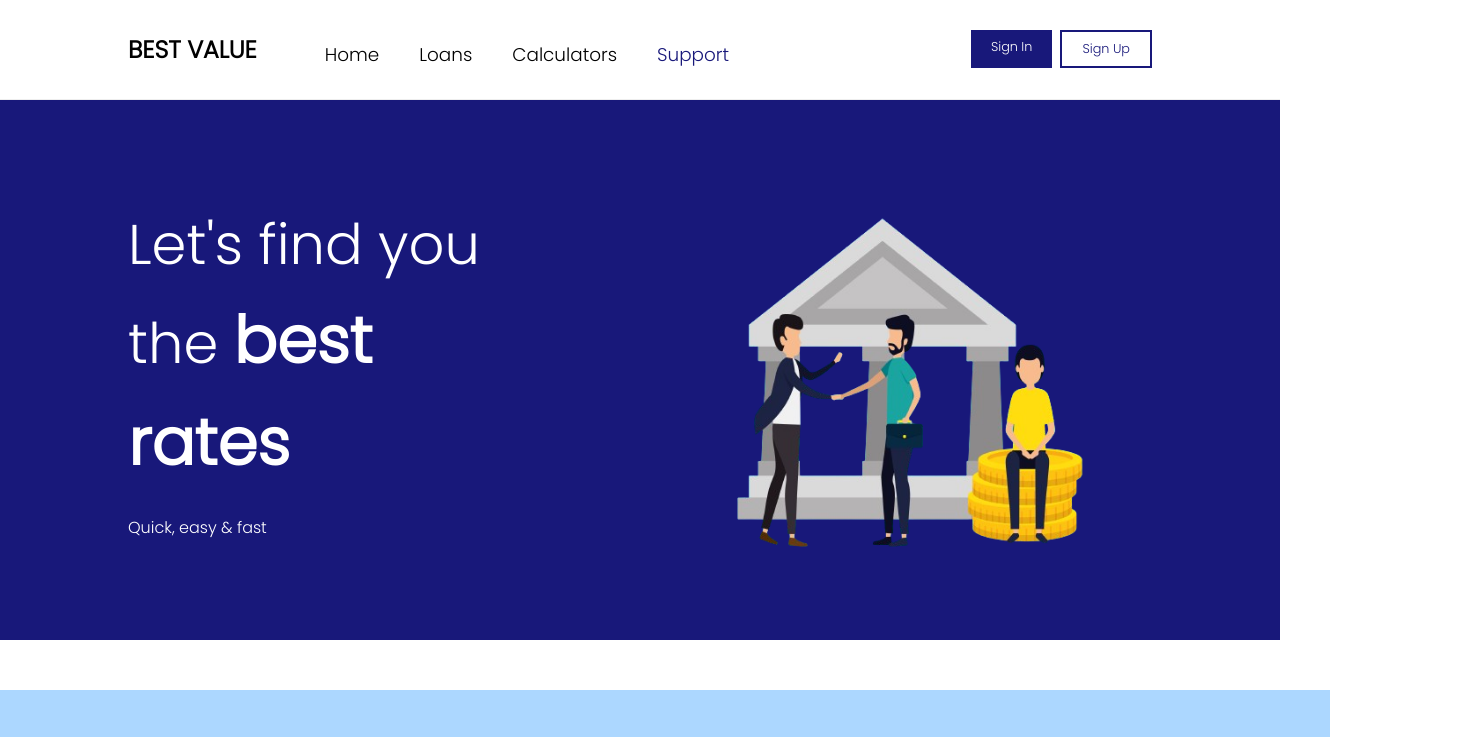
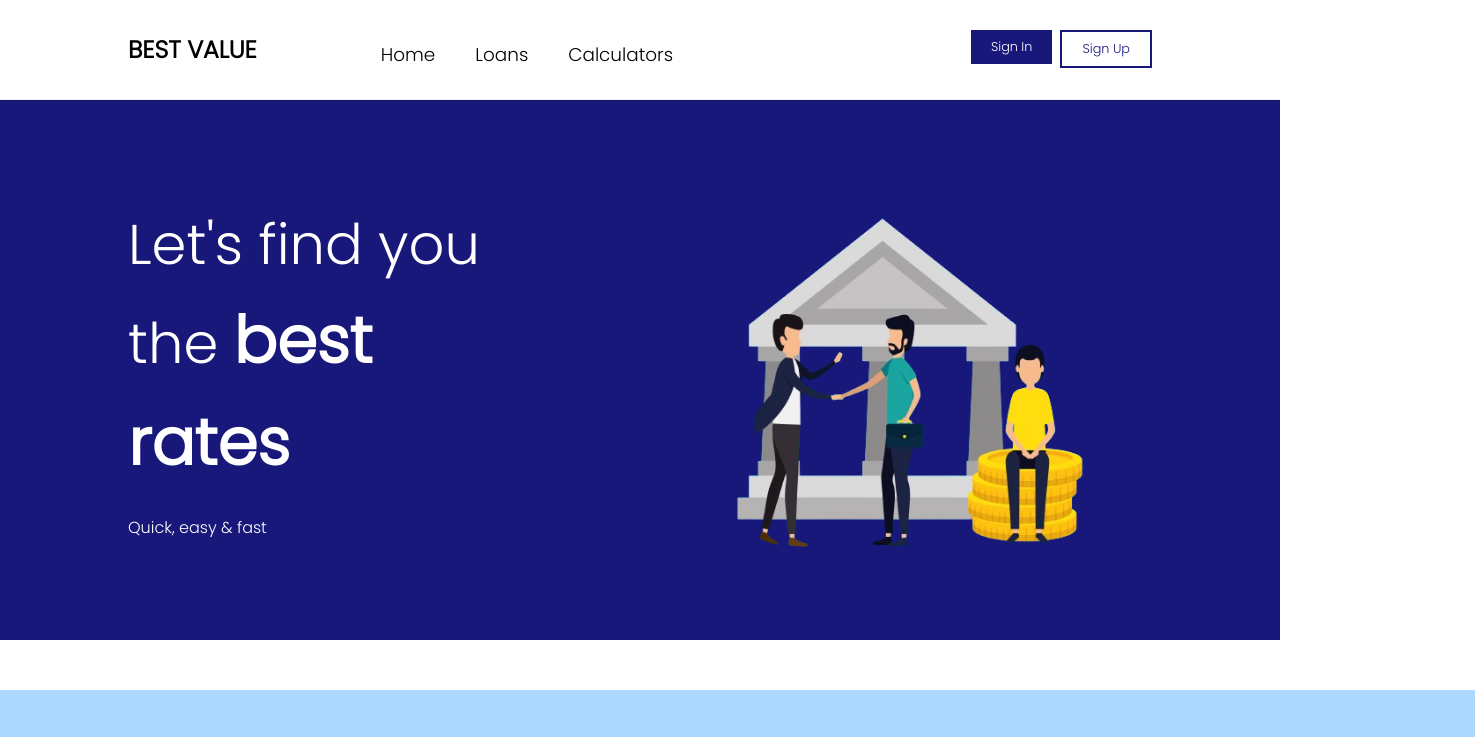
Before and after one commit to peleisaac/best-value, a plain HTML site: page index.html in a window 1280 px wide. Shown: the top 737 px of the page, 1475 px wide, since content can reach past the window. Drawn offline with Linux system fonts and the light colour scheme.

Commit message:
Add files via upload

```diff
--- a/index.html
+++ b/index.html
@@ -23,23 +23,32 @@
     <!-- Top Navigation Bar -->
     <nav class="nav">
       <div class="nav-sub">
-        <div id="nav-item-container-one"><a href="index.html">BEST VALUE</a></div>
+        <div id="nav-item-container-one">
+          <a href="index.html">BEST VALUE</a>
+        </div>
         <div id="nav-item-container-two">
           <ul class="nav-list nav-list-menu">
+            <li class="nav-list-item"><a href="index.html">Home</a></li>
 
-              <li class="nav-list-item"><a href="index.html">Home</a></li>
+            <li class="nav-list-item">
+              <a href="selectedservice.html#personal-loans-section">Loans</a>
+            </li>
 
-              <li class="nav-list-item"><a href="selectedservice.html">Loans</a></li>
-
-              <li class="nav-list-item"> <a href="selectedservice.html">Calculators</a></li>
-
-              <li class="nav-list-item">Support</li>
+            <li class="nav-list-item">
+              <a href="selectedservice.html#personal-loans-section"
+                >Calculators</a
+              >
+            </li>
           </ul>
         </div>
         <div id="nav-item-container-three">
           <ul class="nav-list">
-            <li class="nav-list-item" id="sign-in">Sign In</li>
-            <li class="nav-list-item" id="sign-up">Sign Up</li>
+            <a href="signIn.html">
+              <li class="nav-list-item" id="sign-in">Sign In</li>
+            </a>
+            <a href="signUp.html">
+              <li class="nav-list-item" id="sign-up">Sign Up</li>
+            </a>
           </ul>
         </div>
       </div>
@@ -70,9 +79,8 @@
     <div>
       <!-- Services Section -->
       <div class="service" id="loans-section">
-
         <div class="service-background">
-
+          <h1 id="services-header">Loans Available</h1>
           <div class="service-row">
             <a href="selectedservice.html#personal-loans-section">
               <div class="service-box">
```
